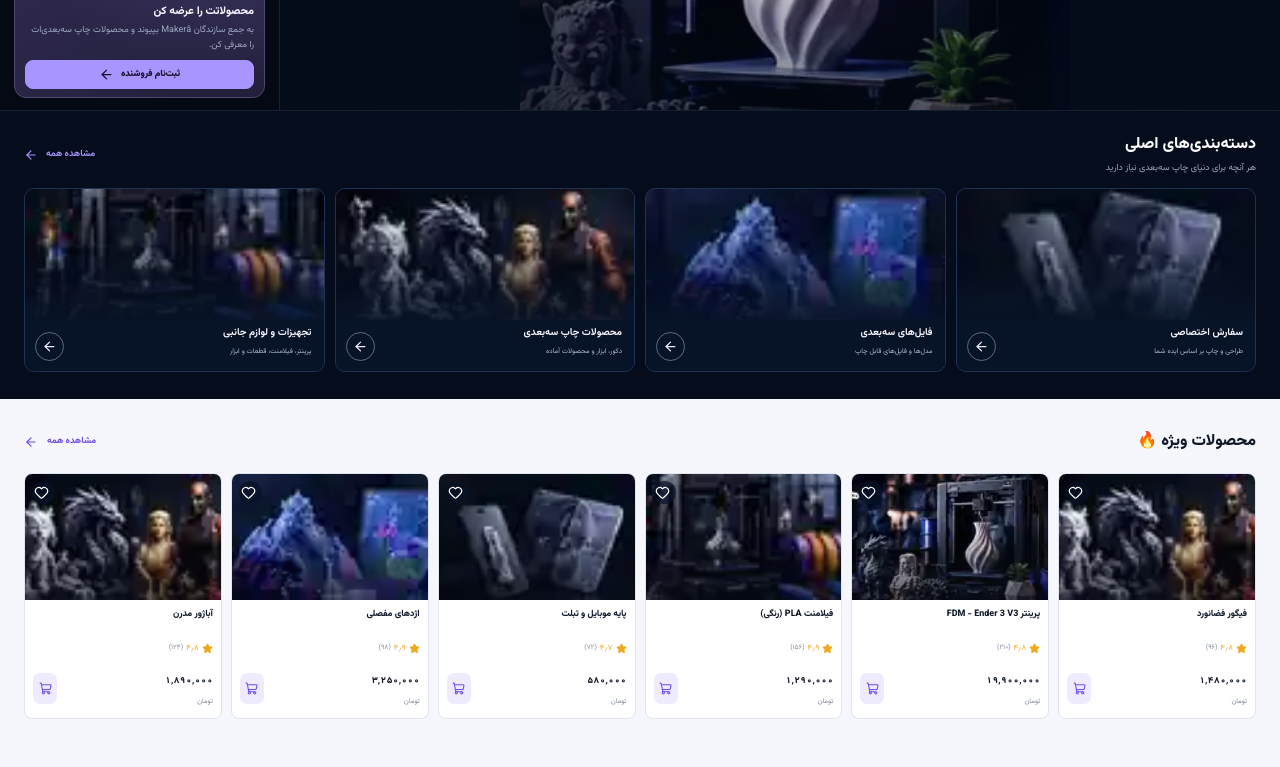
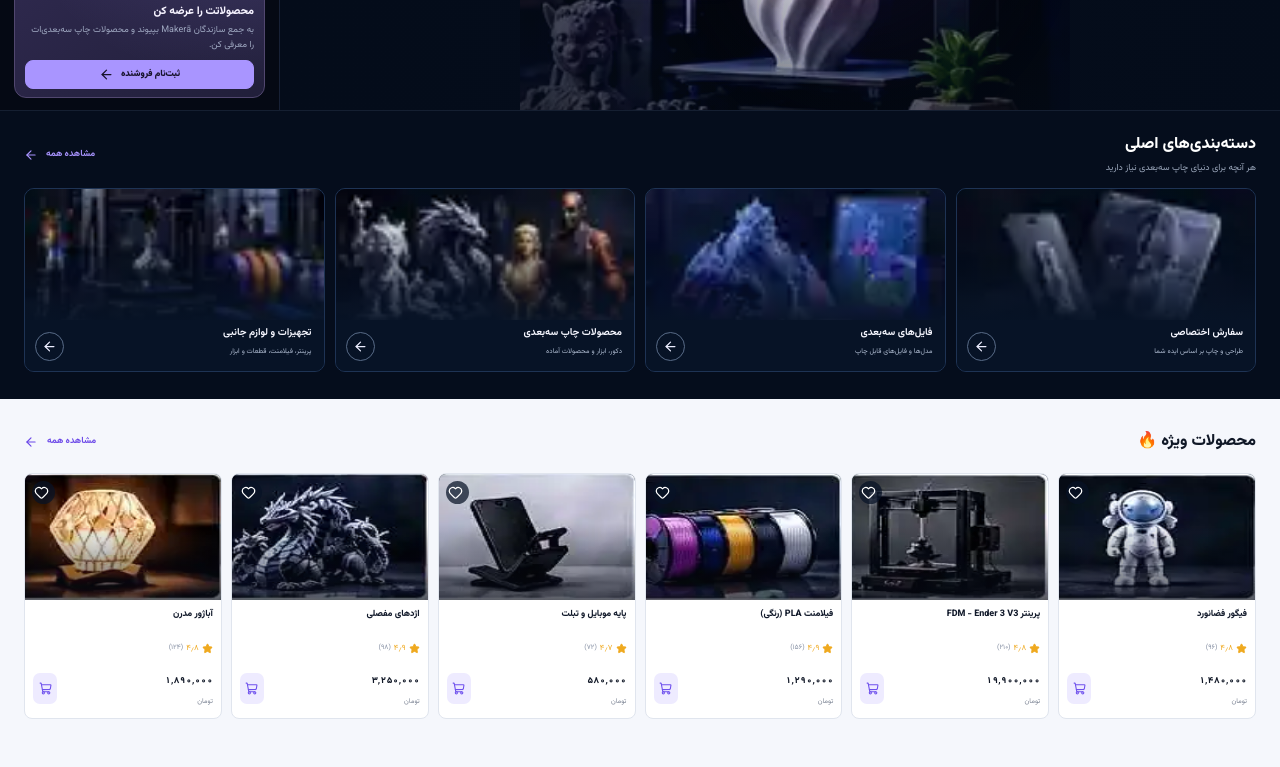
Before and after one commit to ParisaAtaee2000/web-projects, a React (Vite) app in the folder 3d-marketplace/: page / in a window 1280 px wide. Shown: the part 367-1134 px from the top of the page. Built offline with nearby package versions, Linux system fonts and the light colour scheme.

Commit message:
Use distinct bundled product photos in featured cards

```diff
--- a/3d-marketplace/src/components/home/FeaturedProductsSection.tsx
+++ b/3d-marketplace/src/components/home/FeaturedProductsSection.tsx
@@ -12,7 +12,8 @@ const products = [
     categoryLabel: "محصول چاپ سه‌بعدی",
     price: "۱٬۴۸۰٬۰۰۰",
     image: "/images/maker-category-printed.webp",
-    alt: "محصول تزئینی ساخته‌شده با چاپ سه‌بعدی",
+    imagePosition: "0% 0%",
+    alt: "مدل سه‌بعدی فضانورد",
     rating: "۴٫۸",
     reviews: "۹۶",
   },
@@ -22,8 +23,9 @@ const products = [
     maker: "Creality Official",
     categoryLabel: "تجهیزات چاپ سه‌بعدی",
     price: "۱۹٬۹۰۰٬۰۰۰",
-    image: "/images/maker-home-hero.webp",
-    alt: "پرینتر سه‌بعدی در کارگاه ساخت",
+    image: "/images/maker-category-equipment.webp",
+    imagePosition: "50% 0%",
+    alt: "پرینتر سه‌بعدی رومیزی",
     rating: "۴٫۸",
     reviews: "۲۱۰",
   },
@@ -34,7 +36,8 @@ const products = [
     categoryLabel: "مواد مصرفی",
     price: "۱٬۲۹۰٬۰۰۰",
     image: "/images/maker-category-equipment.webp",
-    alt: "تجهیزات و مواد مصرفی چاپ سه‌بعدی",
+    imagePosition: "100% 0%",
+    alt: "قرقره‌های فیلامنت رنگی",
     rating: "۴٫۹",
     reviews: "۱۵۶",
   },
@@ -45,7 +48,8 @@ const products = [
     categoryLabel: "محصول چاپ سه‌بعدی",
     price: "۵۸۰٬۰۰۰",
     image: "/images/maker-category-custom.webp",
-    alt: "قطعه سفارشی ساخته‌شده با چاپ سه‌بعدی",
+    imagePosition: "0% 100%",
+    alt: "پایه رومیزی موبایل چاپ سه‌بعدی",
     rating: "۴٫۷",
     reviews: "۷۲",
   },
@@ -56,7 +60,8 @@ const products = [
     categoryLabel: "محصول چاپ سه‌بعدی",
     price: "۳٬۲۵۰٬۰۰۰",
     image: "/images/maker-category-files.webp",
-    alt: "مدل سه‌بعدی قابل چاپ",
+    imagePosition: "50% 100%",
+    alt: "مدل اژدهای مفصلی سه‌بعدی",
     rating: "۴٫۹",
     reviews: "۹۸",
   },
@@ -67,7 +72,8 @@ const products = [
     categoryLabel: "محصول چاپ سه‌بعدی",
     price: "۱٬۸۹۰٬۰۰۰",
     image: "/images/maker-category-printed.webp",
-    alt: "محصول دکوراتیو ساخته‌شده با چاپ سه‌بعدی",
+    imagePosition: "100% 100%",
+    alt: "آباژور دکوراتیو چاپ سه‌بعدی",
     rating: "۴٫۸",
     reviews: "۱۲۴",
   },
@@ -107,22 +113,15 @@ export function FeaturedProductsSection() {
               <a
                 className="home-product-card__media"
                 href={ROUTES.products + "/" + product.id}
-                aria-label={"مشاهده " + product.title}
-              >
-                <img
-                  src={product.image}
-                  alt={product.alt}
-                  loading="lazy"
-                  decoding="async"
-                  onError={(event) => {
-                    const image = event.currentTarget;
-                    if (image.dataset.fallback !== "true") {
-                      image.dataset.fallback = "true";
-                      image.src = "/images/maker-category-printed.webp";
-                    }
-                  }}
-                />
-              </a>
+                aria-label={"مشاهده " + product.title + "؛ " + product.alt}
+                style={{
+                  backgroundImage: "url('/images/maker-products-sprite.webp')",
+                  backgroundSize: "300% 200%",
+                  backgroundPosition: product.imagePosition,
+                  backgroundRepeat: "no-repeat",
+                  backgroundColor: "#071326",
+                }}
+              />
               <button
                 className={"home-product-card__favorite" + (isFavorite ? " is-favorite" : "")}
                 type="button"
```
